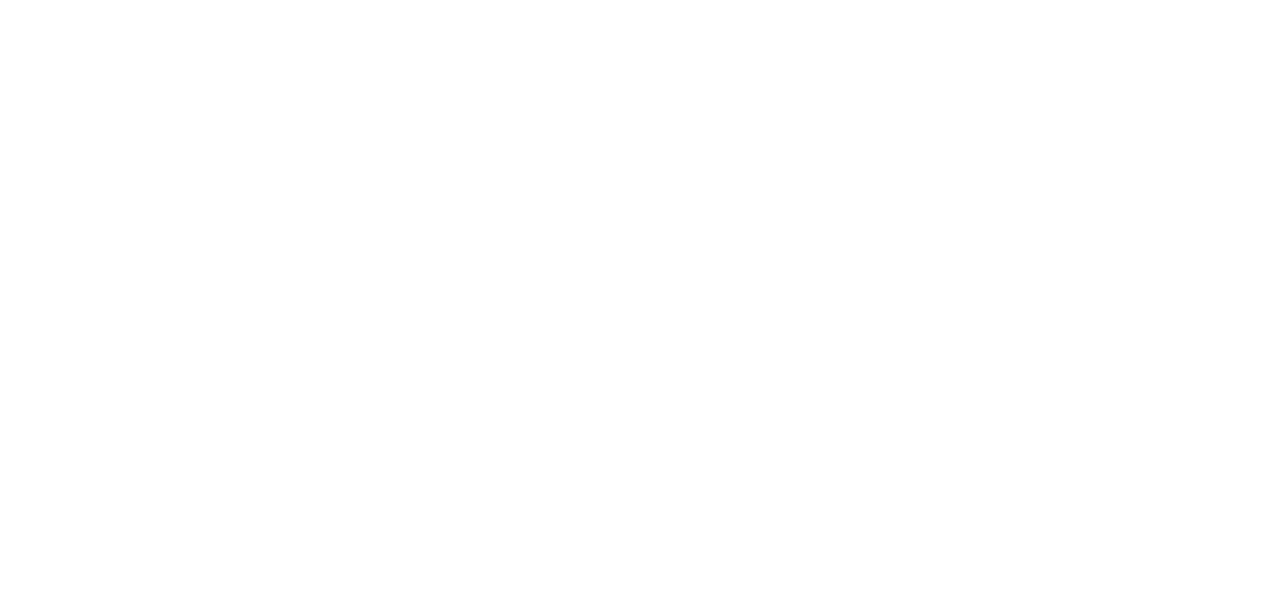
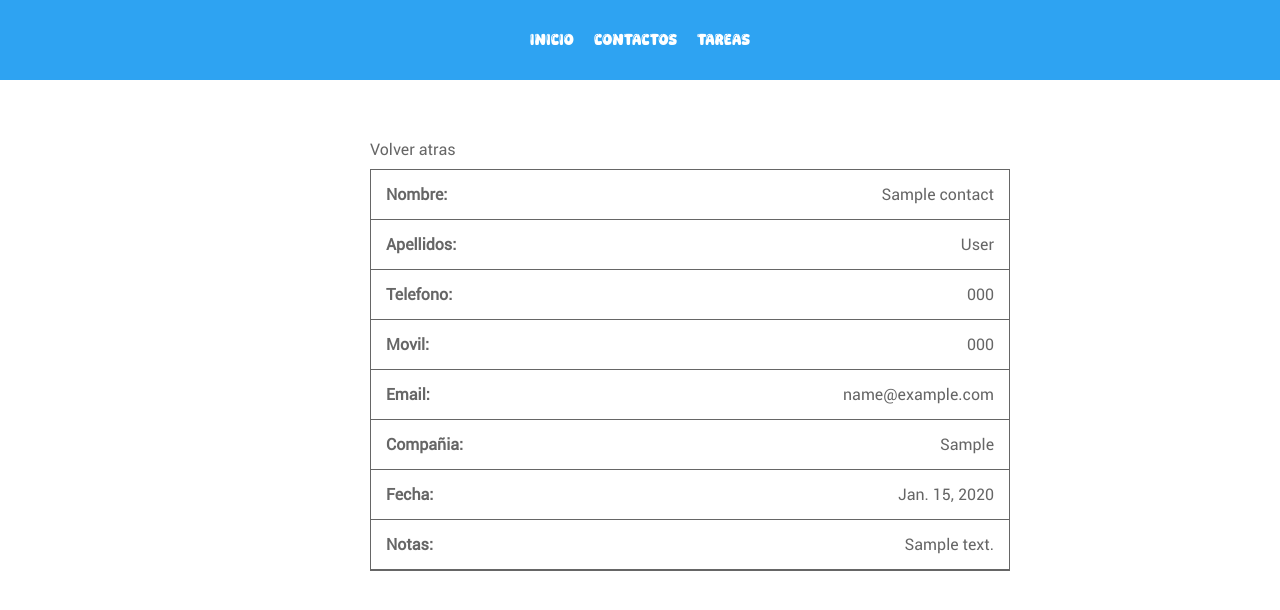
Before and after one commit to victornietol/CodigosPracticas, a Django app: page /contact/view/1 in a window 1280 px wide; the page is wider, and only the part inside the window is pictured. Before the commit the part shown is empty. Shown: the top 610 px of that part. Run offline with Django 4.2, Linux system fonts and the light colour scheme; tables that the repository leaves empty hold one stand-in row (values such as "Sample post").

Commit message:
Ejercicio continuacion agenda

```diff
--- a/Python/djangoEjercicioAgenda/templates/contact/detail.html
+++ b/Python/djangoEjercicioAgenda/templates/contact/detail.html
@@ -0,0 +1,44 @@
+{% extends 'layout/base.html' %}
+
+{% block title %} Contacto {{ contact.name }} {% endblock %}
+
+{% block content %}
+<span class="aux-btns">
+    <a href="{% url 'contact' %}">Volver atras</a>
+</span>
+
+<ul class="list">
+    <li>
+        <b>Nombre: </b>
+        {{contact.name}}
+    </li>
+    <li>
+        <b>Apellidos: </b>
+        {{contact.last_name}}
+    </li>
+    <li>
+        <b>Telefono: </b>
+        {{contact.phone}}
+    </li>
+    <li>
+        <b>Movil: </b>
+        {{contact.mobile}}
+    </li>
+    <li>
+        <b>Email: </b>
+        {{contact.email}}
+    </li>
+    <li>
+        <b>Compañia: </b>
+        {{contact.company}}
+    </li>
+    <li>
+        <b>Fecha: </b>
+        {{contact.date}}
+    </li>
+    <li>
+        <b>Notas: </b>
+        {{contact.notes}}
+    </li>
+</ul>
+{% endblock %}
--- a/Python/djangoEjercicioAgenda/templates/contact/index.html
+++ b/Python/djangoEjercicioAgenda/templates/contact/index.html
@@ -17,8 +17,8 @@
     <li>
         {{contact.name}}
         <span>
-            <a href="#" class="btn btn-detail">Ver</a>
-            <a href="#" class="btn btn-edit">Editar</a>
+            <a href="{% url 'contact_view' id=contact.id %}" class="btn btn-detail">Ver</a>
+            <a href="{% url 'contact_edit' id=contact.id %}" class="btn btn-edit">Editar</a>
             <a href="#" class="btn btn-delete">Borrar</a>
         </span>
     </li>
```
Also changed, not shown: Python/djangoEjercicioAgenda/templates/contact/create.html (+19 -0 lines).
